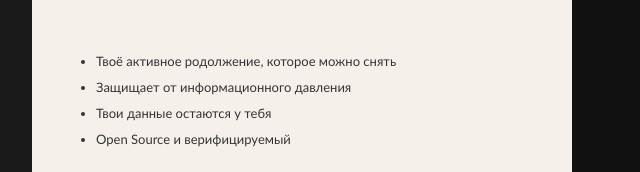
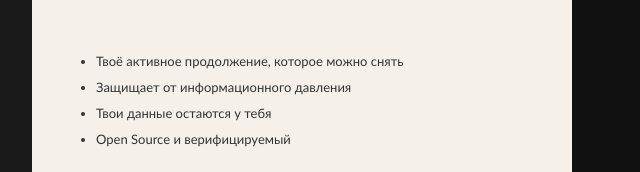
Before and after one commit to psychoveter/cognoss, a plain HTML site: page landing/v1/cognoss_pitch.html in a window 1280 px wide. Shown: the part 2390-2562 px from the top of the page, 128-768 px from the left. Drawn offline with Linux system fonts and the light colour scheme.

Commit message:
minor edit

```diff
--- a/landing/v1/cognoss_pitch.html
+++ b/landing/v1/cognoss_pitch.html
@@ -331,7 +331,7 @@
   <div class="label">Решение</div>
   <div class="s5-title">Не агент —<br>экзоскелет разума.</div>
   <ul class="s5-list">
-    <li>Твоё активное родолжение, которое можно снять</li>
+    <li>Твоё активное продолжение, которое можно снять</li>
     <li>Защищает от информационного давления</li>
     <li>Твои данные остаются у тебя</li>
     <li>Open Source и верифицируемый</li>
```
